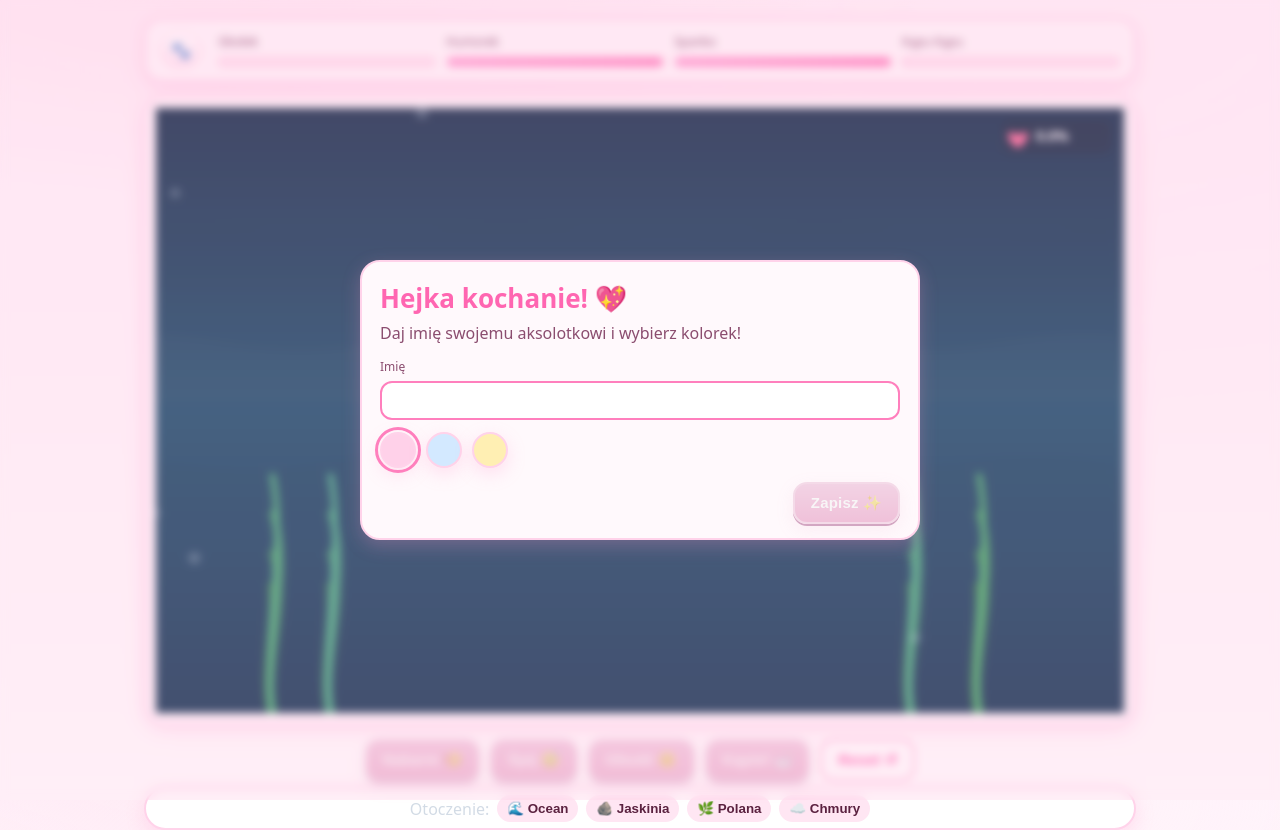
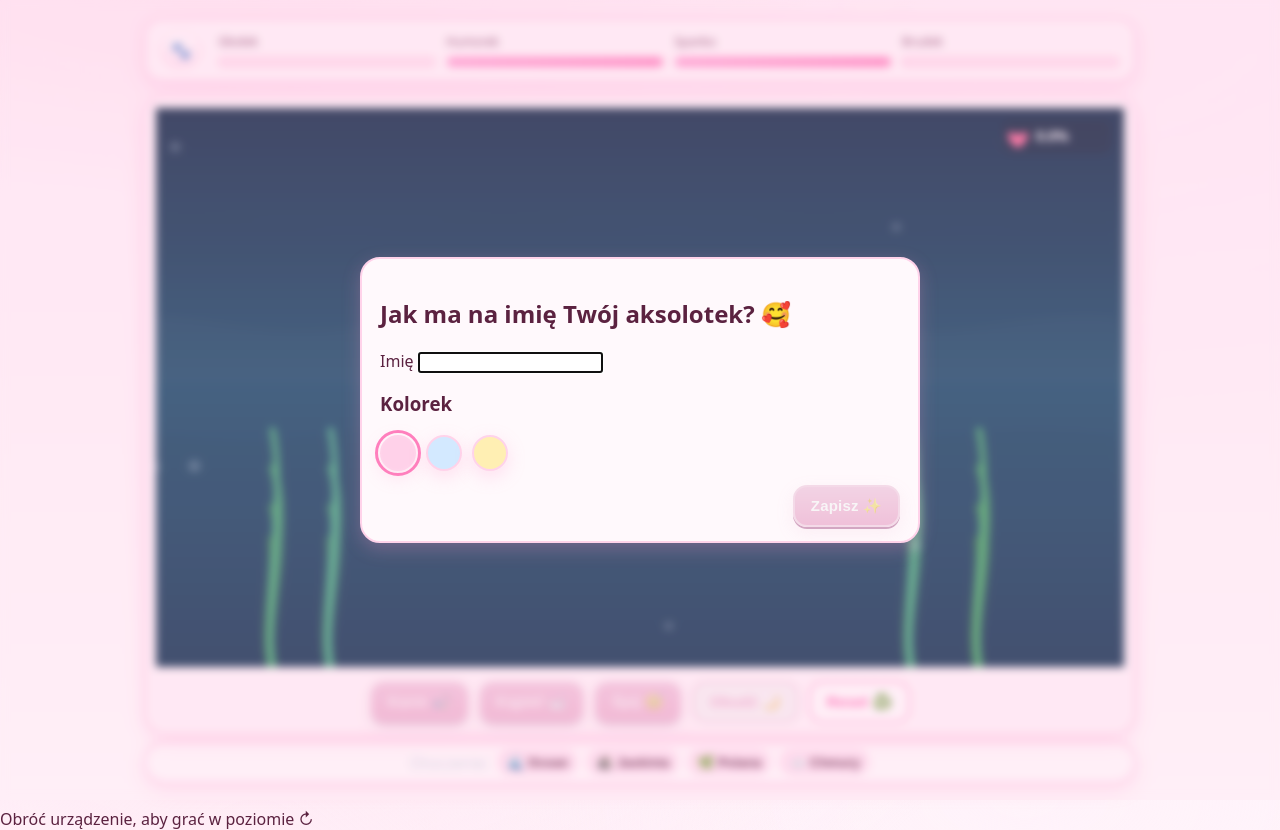
Before and after one commit to verdiix/aksolotek, a plain HTML site: page index.html in a window 1280 px wide. Drawn offline with Linux system fonts and the light colour scheme.

Commit message:
Update index.html

```diff
--- a/index.html
+++ b/index.html
@@ -2,10 +2,15 @@
 <html lang="pl">
 <head>
   <meta charset="utf-8" />
-  <meta name="viewport" content="width=device-width, initial-scale=1, viewport-fit=cover" />
+  <meta name="viewport" content="width=device-width, initial-scale=1, maximum-scale=1, user-scalable=no, viewport-fit=cover" />
   <title>Aksolotek ❤️</title>
   <link rel="manifest" href="manifest.webmanifest" />
   <link rel="stylesheet" href="styles.css" />
+
+  <meta name="apple-mobile-web-app-capable" content="yes" />
+  <meta name="apple-mobile-web-app-status-bar-style" content="black-translucent" />
+  <meta name="format-detection" content="telephone=no" />
+  <meta name="theme-color" content="#0b1220" />
 </head>
 <body>
   <div class="wrap">
@@ -25,40 +30,39 @@
           <div class="bar"><div id="spankoFill" class="fill"></div></div>
         </div>
         <div class="stat">
-          <span>Kąpu Kąpu</span>
+          <span>Brudek</span>
           <div class="bar"><div id="kapuFill" class="fill"></div></div>
         </div>
       </div>
     </header>
 
-    <div id="nameBadge" class="name-badge" style="display:none"></div>
+    <main class="stage">
+      <!-- Imię (badge) -->
+      <div id="nameBadge" class="name-badge" hidden></div>
 
-    <div class="stage">
-      <canvas id="c" width="960" height="600"></canvas>
+      <!-- Canvas gry -->
+      <canvas id="c" width="900" height="520"></canvas>
+
+      <!-- Panel przycisków (poza przyciskiem „Wyjdź” rysowanym na canvasie) -->
+      <div class="controls">
+        <button id="feed"  class="btn">Karm 🎣</button>
+        <button id="bath"  class="btn">Kąpiel 🫧</button>
+        <button id="sleep" class="btn">Śpij 😴</button>
+        <button id="wake"  class="btn btn-ghost">Obudź 🌙</button>
+        <button id="reset" class="btn btn-ghost">Reset ♻️</button>
+      </div>
+    </main>
+
+    <!-- Modal startowy: imię + kolorek -->
+    <div id="introModal" class="modal" aria-hidden="true">
+      <div class="modal-card">
+        <h2>Jak ma na imię Twój aksolotek? 🥰</h2>
+        <div class="form-row">
+          <label for="nameInput">Imię</label>
+          <input id="nameInput" type="text" maxlength="18" placeholder="np. Pysio" />
         </div>
 
-    <footer class="controls">
-      <button id="feed"  class="btn">Nakarm 🍤</button>
-      <button id="sleep" class="btn">Śpij 😴</button>
-      <button id="wake"  class="btn">Obudź 🌞</button>
-      <button id="bath"  class="btn">Kąpiel 🛁</button>
-      <button id="reset" class="btn btn-ghost">Reset ↺</button>
-    </footer>
-  </div>
-
-  <!-- Modal startowy -->
-  <div id="introModal" class="modal">
-    <div class="modal-card">
-      <h2 class="modal-title">Hejka kochanie! 💖</h2>
-      <p class="modal-sub">
-        Daj imię swojemu aksolotkowi i wybierz kolorek!
-      </p>
-
-      <label class="field">
-        <span>Imię</span>
-        <input id="nameInput" type="text" placeholder="np. Puszek" />
-      </label>
-
+        <h3>Kolorek</h3>
         <div class="colors">
           <button class="color-option pink selected"   data-color="pink"   aria-label="Różowy"></button>
           <button class="color-option blue"            data-color="blue"   aria-label="Niebieski"></button>
@@ -70,6 +74,10 @@
         </div>
       </div>
     </div>
+  </div>
+
+  <!-- Podpowiedź do rotacji ekranu podczas mini-gier -->
+  <div id="rotateHint">Obróć urządzenie, aby grać w poziomie ↻</div>
 
   <script src="main.js"></script>
 </body>
```
Lines whose indentation alone changed are shown as unchanged.
